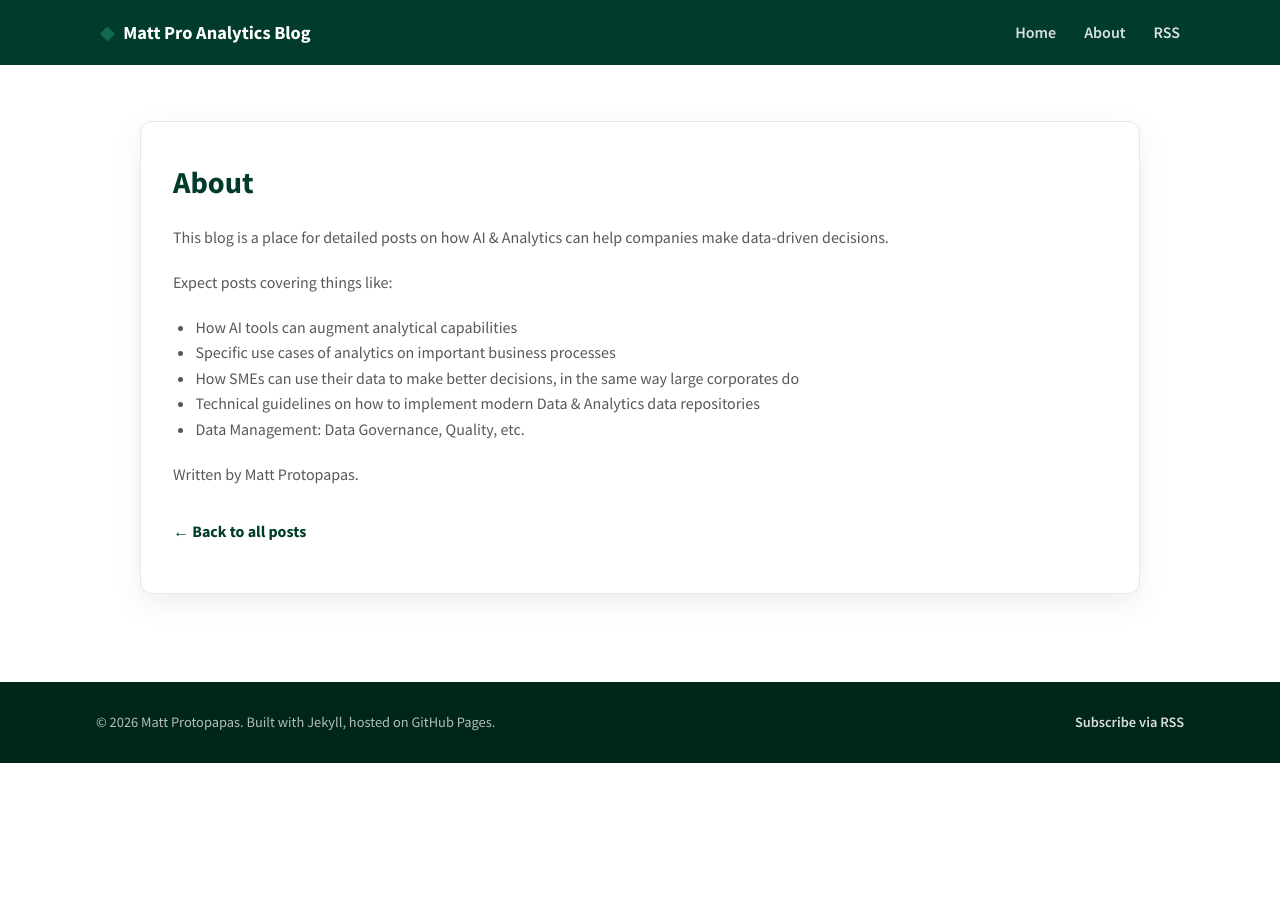
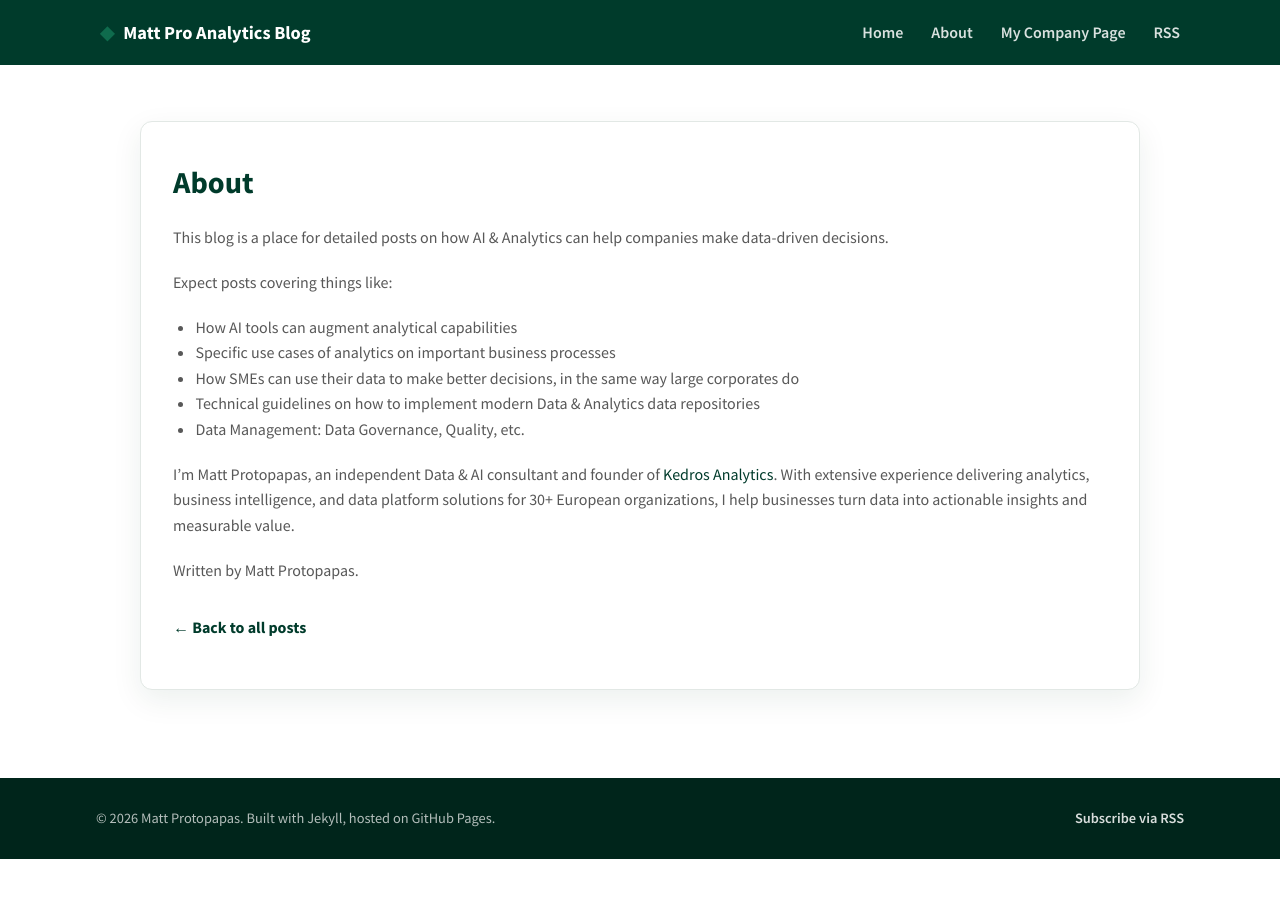
Before and after one commit to MattProtopapas/MattProtopapas.github.io, a Jekyll site: the page built from about.md, in a window 1280 px wide. Built offline with Jekyll 4.4.1, drawn with Linux system fonts in a browser that asks for light colours.

Commit message:
added links to kedros

```diff
--- a/_includes/header.html
+++ b/_includes/header.html
@@ -7,6 +7,7 @@
 		<nav class="k-nav">
 			<a href="{{ '/' | relative_url }}">Home</a>
 			<a href="{{ '/about/' | relative_url }}">About</a>
+			<a href="https://kedros-analytics.github.io/">My Company Page</a>
 			<a href="{{ '/feed.xml' | relative_url }}">RSS</a>
 		</nav>
 	</div>
--- a/about.md
+++ b/about.md
@@ -14,4 +14,6 @@ Expect posts covering things like:
 - Technical guidelines on how to implement modern Data &amp; Analytics data repositories
 - Data Management: Data Governance, Quality, etc.
 
+I'm Matt Protopapas, an independent Data &amp; AI consultant and founder of [Kedros Analytics](https://kedros-analytics.github.io/). With extensive experience delivering analytics, business intelligence, and data platform solutions for 30+ European organizations, I help businesses turn data into actionable insights and measurable value.
+
 Written by {{ site.author }}.
```
